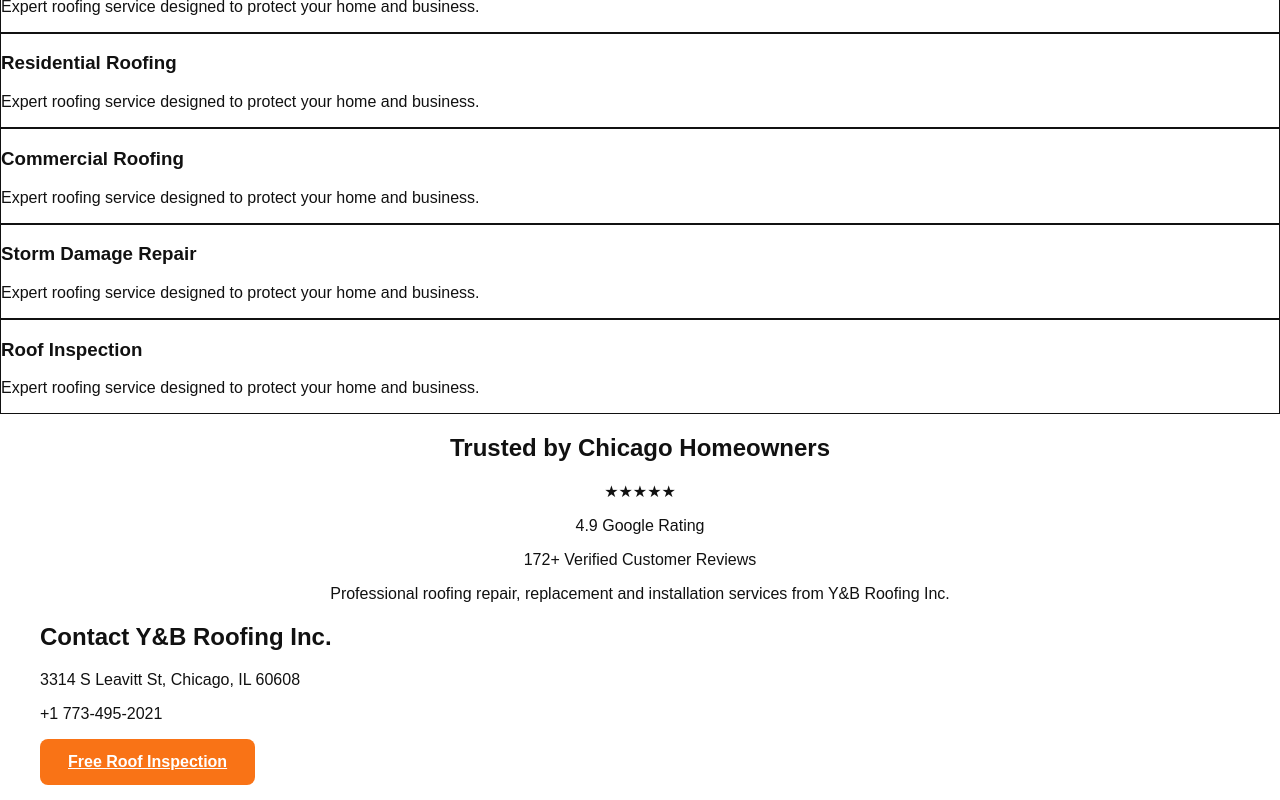
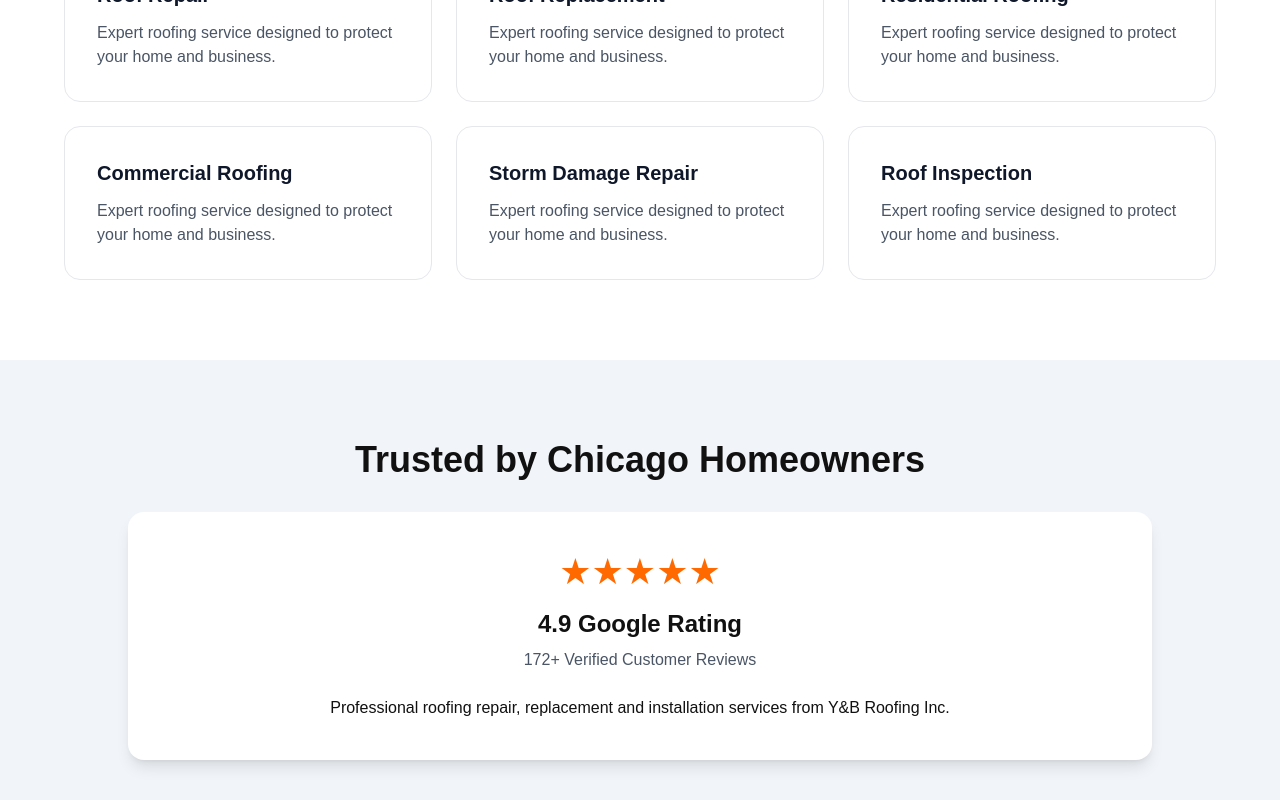
Before and after one commit to musaQAZI0/roof_contracting, a Next.js app: page / in a window 1280 px wide. Shown: the part 1060-1860 px from the top of the page. Built offline with nearby package versions, Linux system fonts and the light colour scheme.

Commit message:
Fix Tailwind v4 CSS syntax

```diff
--- a/app/globals.css
+++ b/app/globals.css
@@ -1,8 +1,36 @@
-@tailwind base;
-@tailwind components;
-@tailwind utilities;
+@import "tailwindcss";
 
-:root{--navy:#0b1f33;--orange:#f97316}
-body{margin:0;font-family:Arial,Helvetica,sans-serif;color:#111;background:#fff}
-.container{max-width:1200px;margin:auto;padding:0 20px}
-.btn{background:#f97316;color:white;padding:14px 28px;border-radius:8px;font-weight:700;display:inline-block}
+:root {
+  --navy: #0b1f33;
+  --orange: #f97316;
+}
+
+* {
+  box-sizing: border-box;
+}
+
+html {
+  scroll-behavior: smooth;
+}
+
+body {
+  margin: 0;
+  font-family: Arial, Helvetica, sans-serif;
+  color: #111;
+  background: #fff;
+}
+
+.container {
+  max-width: 1200px;
+  margin: auto;
+  padding: 0 20px;
+}
+
+.btn {
+  background: #f97316;
+  color: white;
+  padding: 14px 28px;
+  border-radius: 8px;
+  font-weight: 700;
+  display: inline-block;
+}
```
